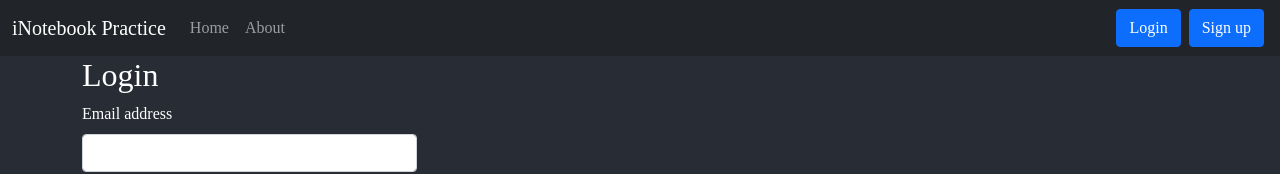
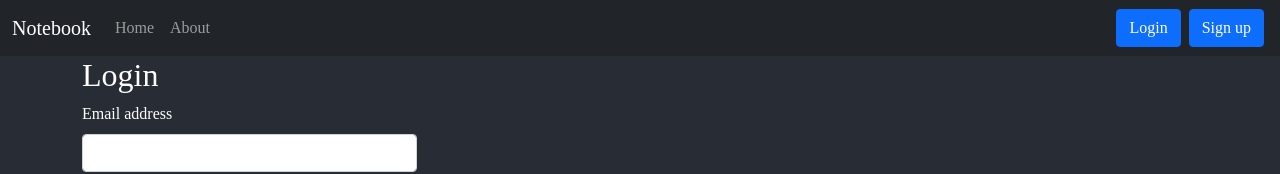
Before and after one commit to Anandateertha/Notebook, a React (Create React App) app: page /login in a window 1280 px wide. Shown: the top 174 px of the page. Built offline with nearby package versions, Linux system fonts and the light colour scheme; a web font is replaced by a local one.

Commit message:
Updated the Title

```diff
--- a/src/App.js
+++ b/src/App.js
@@ -17,7 +17,7 @@ function App() {
     <>
       <NoteState>
         <Router>
-          <Navbar name={"iNotebook Practice"} />
+          <Navbar name={"Notebook"} />
           <Alert/>
           <Routes>
             <Route exact path='/' element={<Home />} />
```
